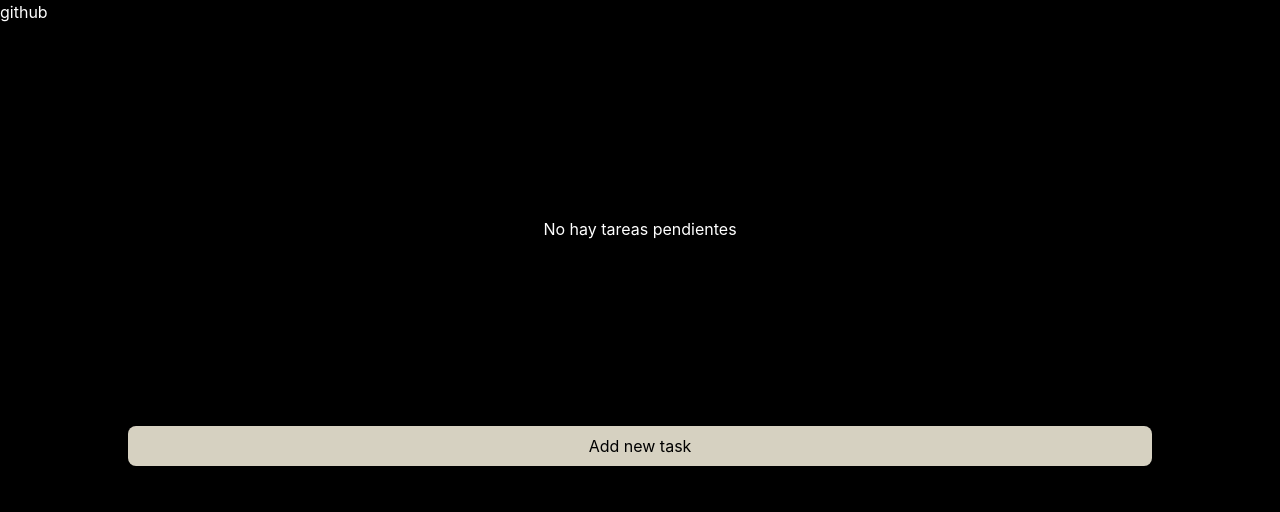
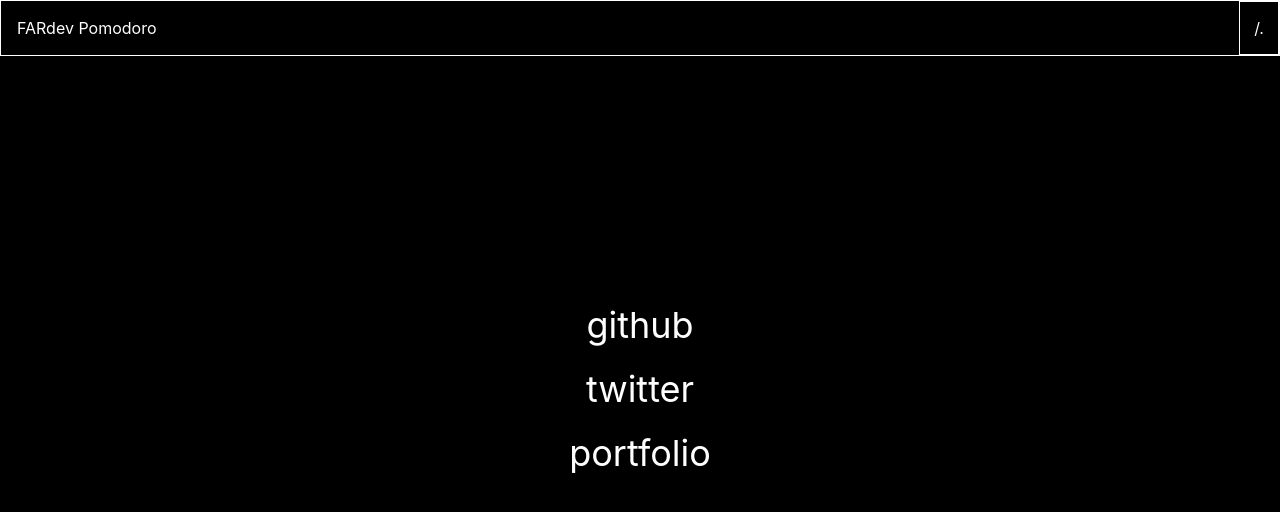
Before and after one commit to agustinrobledo/fardev-pomodoro, a React (Vite) app: page / in a window 1280 px wide. Both pictures are taken after a click on the button "/.". Shown: the top 512 px of the page. Built offline with nearby package versions, Linux system fonts and the light colour scheme; what tailwindcss-radix would draw is missing.

Commit message:
sidebar styled

```diff
--- a/src/components/Navbar.tsx
+++ b/src/components/Navbar.tsx
@@ -2,18 +2,22 @@ import { useState } from "react"
 import Sidebar from "./Sidebar"
 
 const Navbar = () => {
-    const [onShow, setOnShow] = useState(false)
+    const [onShow, setOnShow] = useState<boolean>(false)
+
+    const handleShow = () => {
+        setOnShow(!onShow)
+    }
     return (
         <>
             {onShow ? (
-                <Sidebar />
+                <Sidebar onShow={onShow} setOnShow={handleShow} />
             ) : (
                 <div className="flex h-14 justify-between border">
                     <div className="flex items-center justify-center p-4">
                         <h1>FARdev Pomodoro</h1>
                     </div>
                     <div className="flex w-10 items-center justify-center border">
-                        <button onClick={() => setOnShow(true)}>/.</button>
+                        <button onClick={handleShow}>/.</button>
                     </div>
                 </div>
             )}
--- a/src/components/Sidebar.tsx
+++ b/src/components/Sidebar.tsx
@@ -1,10 +1,60 @@
-import React from "react"
+import React, { useLayoutEffect, useRef } from "react"
+import { gsap } from "gsap"
 
-const Sidebar = () => {
+interface sidebarProps {
+    setOnShow: () => void
+}
+
+const Sidebar = ({ setOnShow }: sidebarProps) => {
+    const linksRef = useRef<HTMLDivElement>(null)
+
+    useLayoutEffect(() => {
+        if (linksRef.current) {
+            let ctx = gsap.context(() => {
+                gsap.from(".link", {
+                    y: -100,
+                    stagger: 0.3,
+                    opacity: 0,
+                })
+            }, linksRef)
+            return () => ctx.revert()
+        }
+    }, [])
     return (
-        <div>
-            <div>
-                <a href="#">github</a>
+        <div className="absolute z-10 flex h-screen w-screen flex-col bg-black">
+            <div className="flex h-14 justify-between border">
+                <div className="flex items-center justify-center p-4">
+                    <h1>FARdev Pomodoro</h1>
+                </div>
+                <div className="flex w-10 items-center justify-center border">
+                    <button onClick={setOnShow}>/.</button>
+                </div>
+            </div>
+            <div
+                ref={linksRef}
+                className="flex h-5/6 flex-col items-center justify-center gap-6 text-4xl"
+            >
+                <a
+                    className="link"
+                    target="_blank"
+                    href="https://github.com/agustinrobledo"
+                >
+                    github
+                </a>
+                <a
+                    className="link"
+                    target="_blank"
+                    href="https://twitter.com/_FARdev"
+                >
+                    twitter
+                </a>
+                <a
+                    className="link"
+                    target="_blank"
+                    href="https://agustinrobledo.com"
+                >
+                    portfolio
+                </a>
             </div>
         </div>
     )
```
